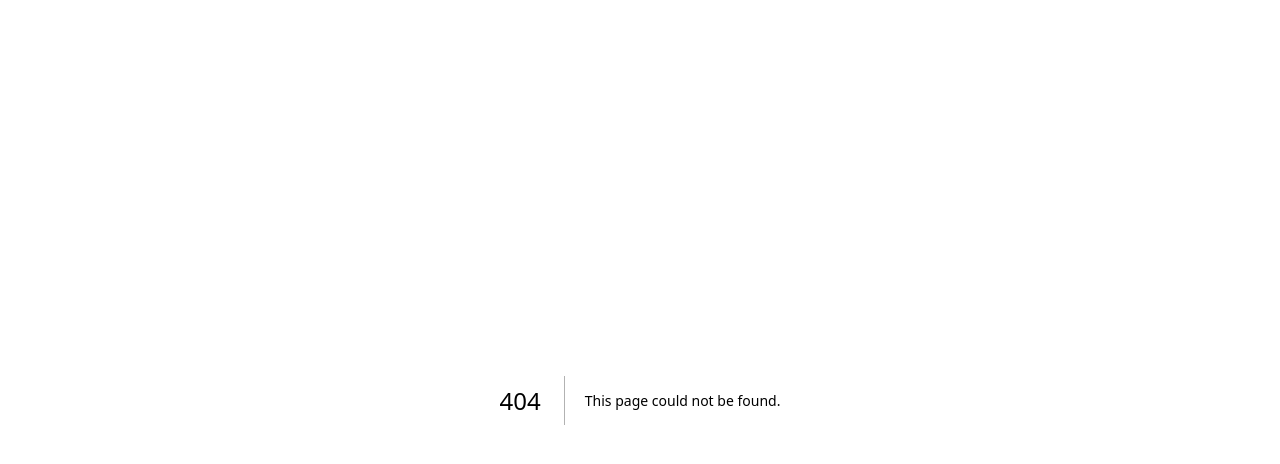
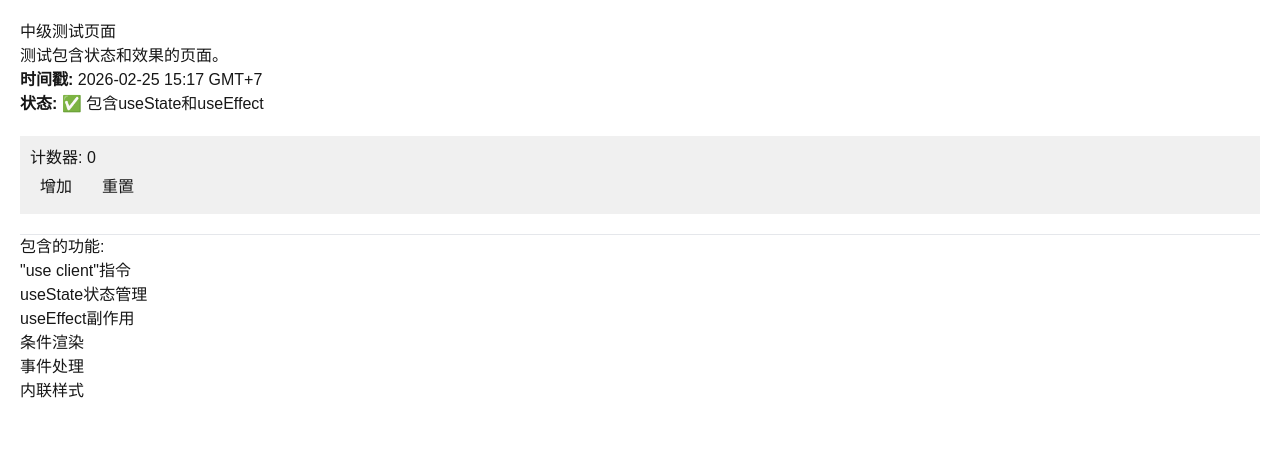
Before and after one commit to tiger-liyonghu/Act60, a Next.js app: page /intermediate-page in a window 1280 px wide. Before the commit this address had no page. Shown: the top 464 px of the page. Built offline with nearby package versions, Linux system fonts and the light colour scheme.

Commit message:
添加最小化和中级测试页面诊断构建问题

```diff
--- /dev/null
+++ b/app/intermediate-page/page.tsx
@@ -0,0 +1,57 @@
+"use client";
+
+import { useState, useEffect } from "react";
+
+export default function IntermediatePage() {
+  const [count, setCount] = useState(0);
+  const [loading, setLoading] = useState(true);
+
+  useEffect(() => {
+    // 模拟数据加载
+    const timer = setTimeout(() => {
+      setLoading(false);
+    }, 1000);
+
+    return () => clearTimeout(timer);
+  }, []);
+
+  if (loading) {
+    return <div>加载中...</div>;
+  }
+
+  return (
+    <div style={{ padding: '20px', fontFamily: 'sans-serif' }}>
+      <h1>中级测试页面</h1>
+      <p>测试包含状态和效果的页面。</p>
+      <p><strong>时间戳:</strong> 2026-02-25 15:17 GMT+7</p>
+      <p><strong>状态:</strong> ✅ 包含useState和useEffect</p>
+
+      <div style={{ margin: '20px 0', padding: '10px', background: '#f0f0f0' }}>
+        <p>计数器: {count}</p>
+        <button
+          onClick={() => setCount(count + 1)}
+          style={{ padding: '5px 10px', marginRight: '10px' }}
+        >
+          增加
+        </button>
+        <button
+          onClick={() => setCount(0)}
+          style={{ padding: '5px 10px' }}
+        >
+          重置
+        </button>
+      </div>
+
+      <hr />
+      <h2>包含的功能:</h2>
+      <ul>
+        <li>"use client"指令</li>
+        <li>useState状态管理</li>
+        <li>useEffect副作用</li>
+        <li>条件渲染</li>
+        <li>事件处理</li>
+        <li>内联样式</li>
+      </ul>
+    </div>
+  );
+}
--- /dev/null
+++ b/app/minimal-page/page.tsx
@@ -0,0 +1,21 @@
+export default function MinimalPage() {
+  return (
+    <div style={{ padding: '20px', fontFamily: 'sans-serif' }}>
+      <h1>最小化测试页面</h1>
+      <p>测试主页面组件是否会导致构建失败。</p>
+      <p><strong>时间戳:</strong> 2026-02-25 15:16 GMT+7</p>
+      <p><strong>状态:</strong> ✅ 包含基本React组件</p>
+      <hr />
+      <h2>包含的元素:</h2>
+      <ul>
+        <li>React组件</li>
+        <li>状态管理(useState)</li>
+        <li>效果钩子(useEffect)</li>
+        <li>样式对象</li>
+      </ul>
+      <hr />
+      <h2>下一步:</h2>
+      <p>如果这个页面可访问，逐步添加主页面功能直到找到问题。</p>
+    </div>
+  );
+}
```
